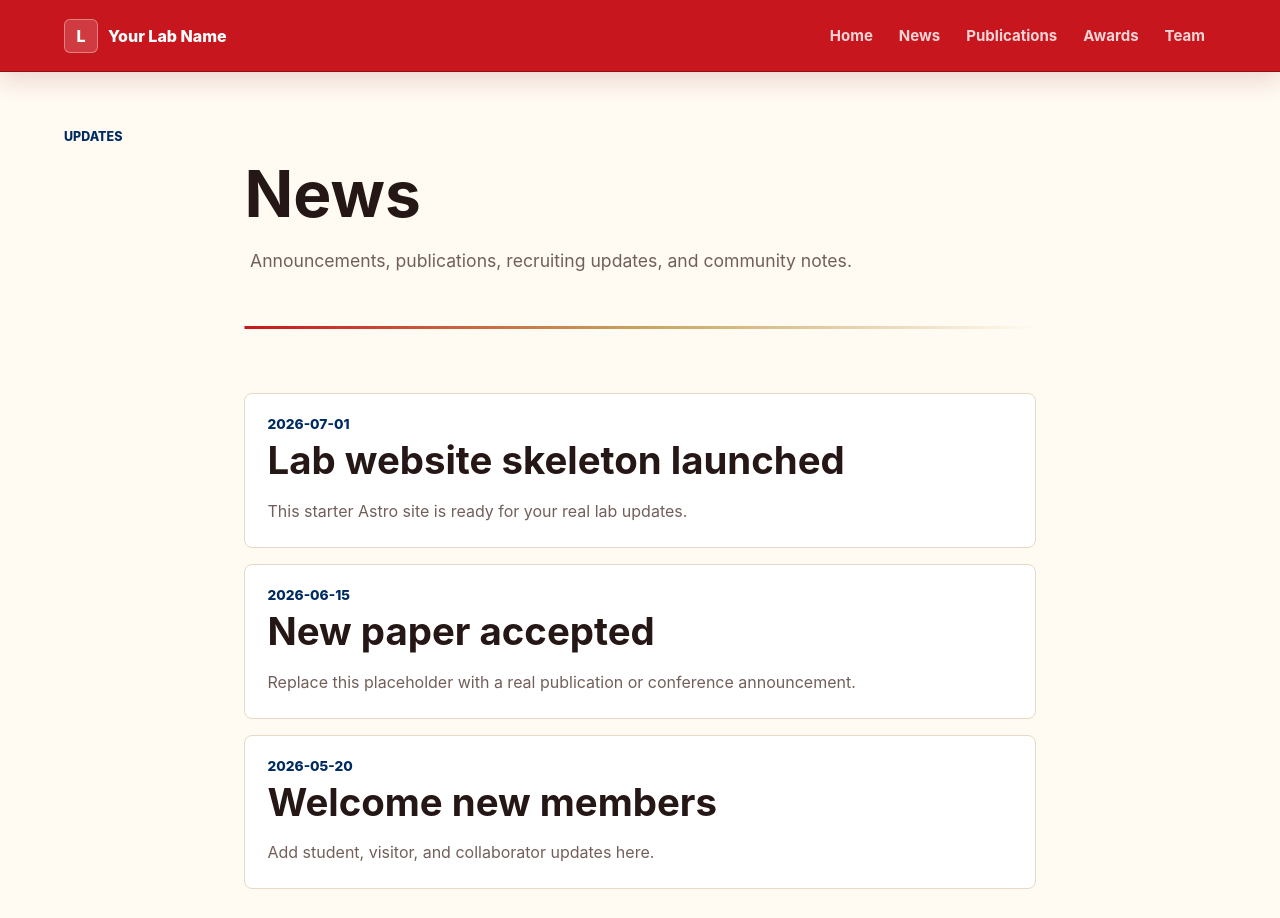
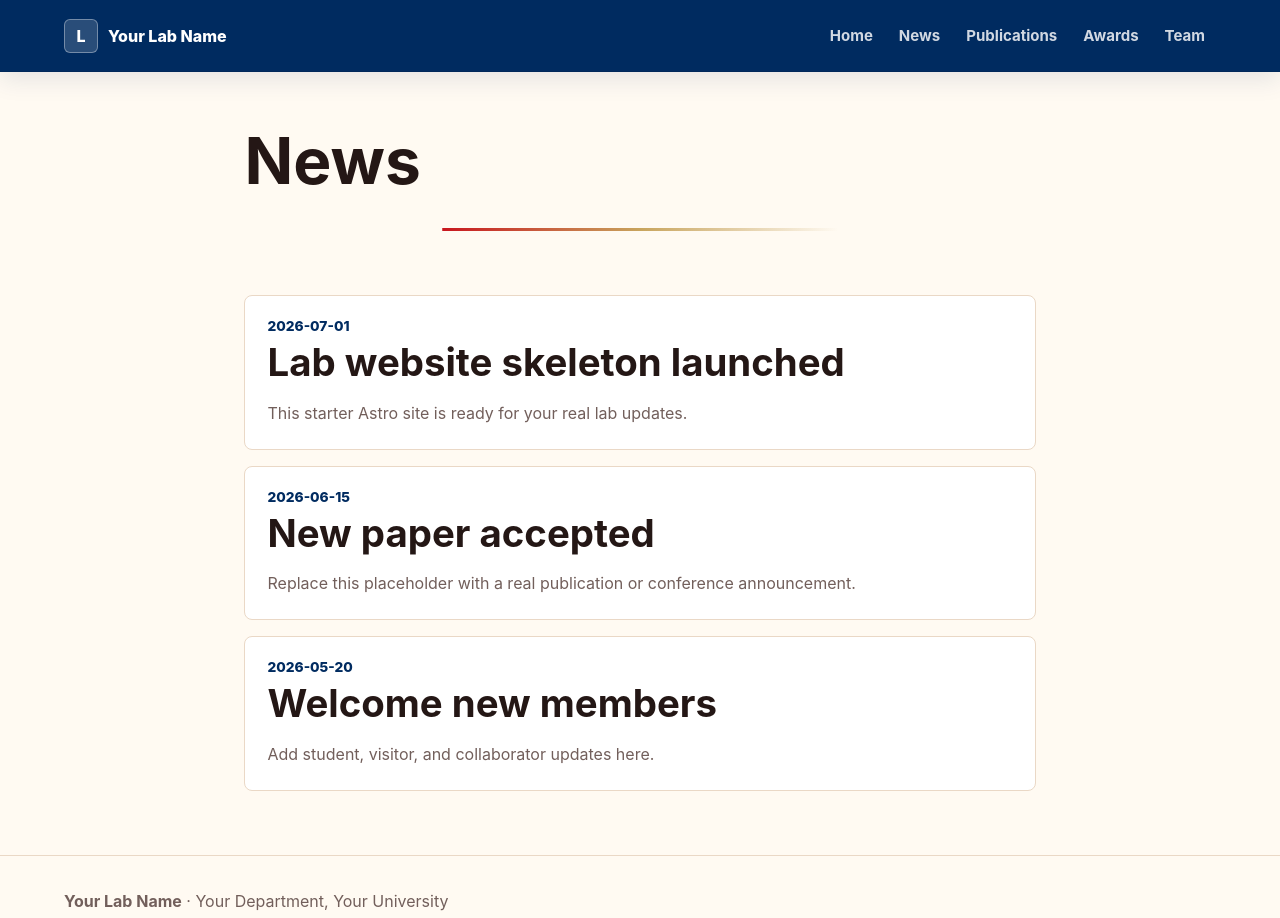
Before and after one commit to XiaoyeAsZ/homepage, an Astro site: page /news in a window 1280 px wide. Shown: the top 918 px of the page. Built offline with nearby package versions, Linux system fonts and the light colour scheme; Astro itself is replaced by a stand-in of ours.

Commit message:
update pages

```diff
--- a/src/components/PageHeader.astro
+++ b/src/components/PageHeader.astro
@@ -1,15 +1,11 @@
 ---
 interface Props {
   title: string;
-  eyebrow?: string;
-  intro?: string;
 }
 
-const { title, eyebrow, intro } = Astro.props;
+const { title } = Astro.props;
 ---
 
 <section class="page-header">
-  {eyebrow && <p class="eyebrow">{eyebrow}</p>}
   <h1>{title}</h1>
-  {intro && <p>{intro}</p>}
 </section>
--- a/src/pages/awards.astro
+++ b/src/pages/awards.astro
@@ -6,9 +6,7 @@ import { awards } from "@/data/awards";
 
 <BaseLayout title="Awards" description="Lab awards and recognition">
   <PageHeader
-    eyebrow="Recognition"
     title="Awards"
-    intro="Track awards, honors, grants, fellowships, and competition results."
   />
   <section class="section">
     {
--- a/src/pages/news.astro
+++ b/src/pages/news.astro
@@ -6,9 +6,7 @@ import { news } from "@/data/news";
 
 <BaseLayout title="News" description="Lab news and announcements">
   <PageHeader
-    eyebrow="Updates"
     title="News"
-    intro="Announcements, publications, recruiting updates, and community notes."
   />
   <section class="section">
     <div class="timeline">
--- a/src/pages/publications.astro
+++ b/src/pages/publications.astro
@@ -6,9 +6,7 @@ import { publications } from "@/data/publications";
 
 <BaseLayout title="Publications" description="Lab publications">
   <PageHeader
-    eyebrow="Research"
     title="Publications"
-    intro="List papers, preprints, datasets, systems, code releases, and project pages here."
   />
   <section class="section">
     {
--- a/src/pages/team.astro
+++ b/src/pages/team.astro
@@ -7,9 +7,7 @@ import { pathFor } from "@/utils/paths";
 
 <BaseLayout title="Team" description="Lab members">
   <PageHeader
-    eyebrow="People"
     title="Team"
-    intro="Add faculty, students, staff, visitors, alumni, and collaborators."
   />
   <section class="section">
     {
--- a/src/styles/global.css
+++ b/src/styles/global.css
@@ -54,9 +54,9 @@ main {
 
 .site-header {
   align-items: center;
-  background: var(--brand);
-  border-bottom: 1px solid var(--brand-strong);
-  box-shadow: 0 8px 24px rgba(143, 16, 23, 0.16);
+  background: var(--accent);
+  border-bottom: 1px solid rgba(0, 0, 0, 0.08);
+  box-shadow: 0 8px 24px rgba(0, 43, 96, 0.1);
   display: flex;
   gap: 24px;
   justify-content: space-between;
@@ -362,7 +362,7 @@ p {
   max-width: var(--content-width);
   position: absolute;
   transform: translateX(-50%);
-  width: calc(100% - clamp(36px, 10vw, 128px));
+  width: min(50%, calc(var(--content-width) / 2));
 }
 
 .page-header p:last-child {
```
